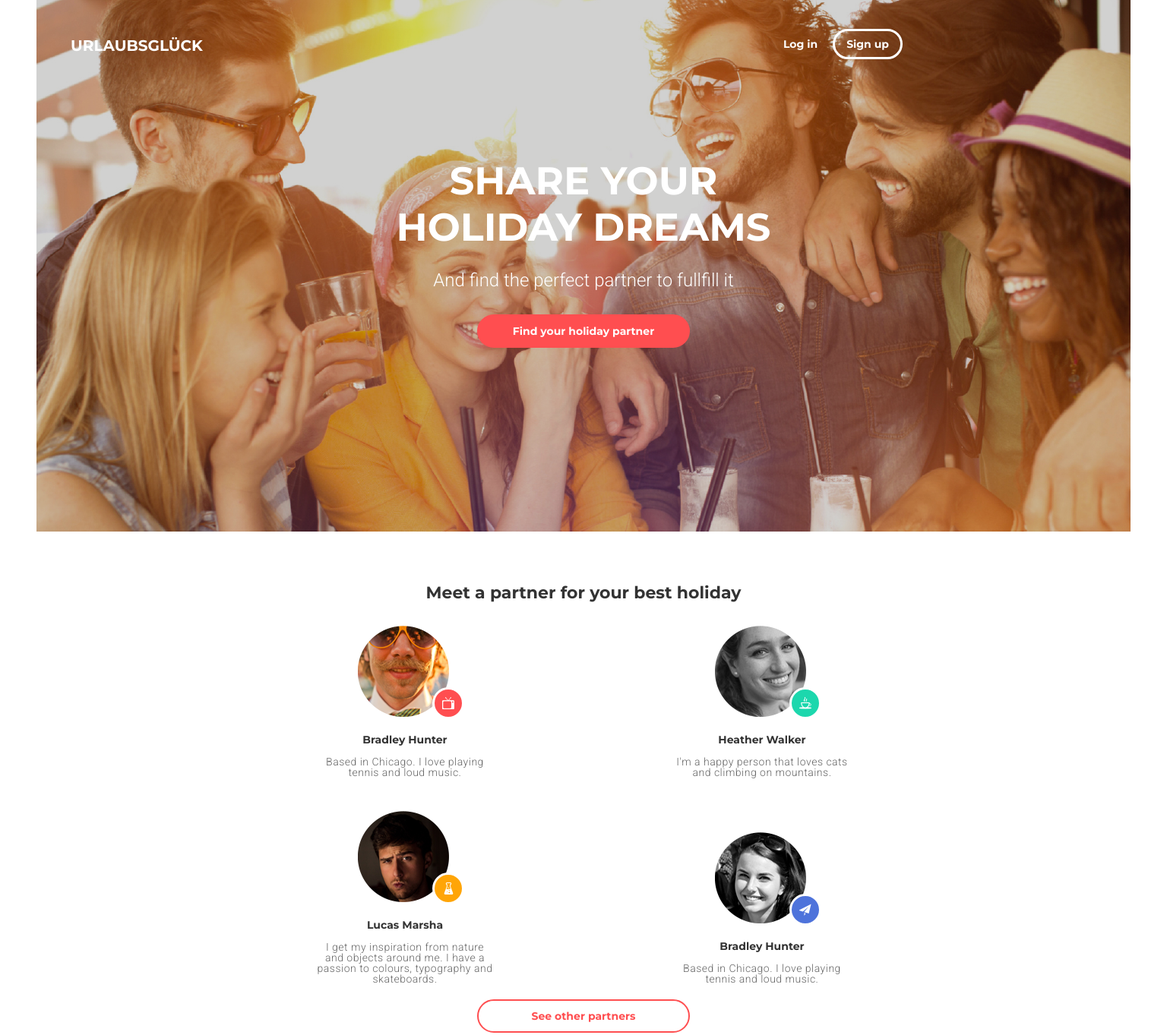
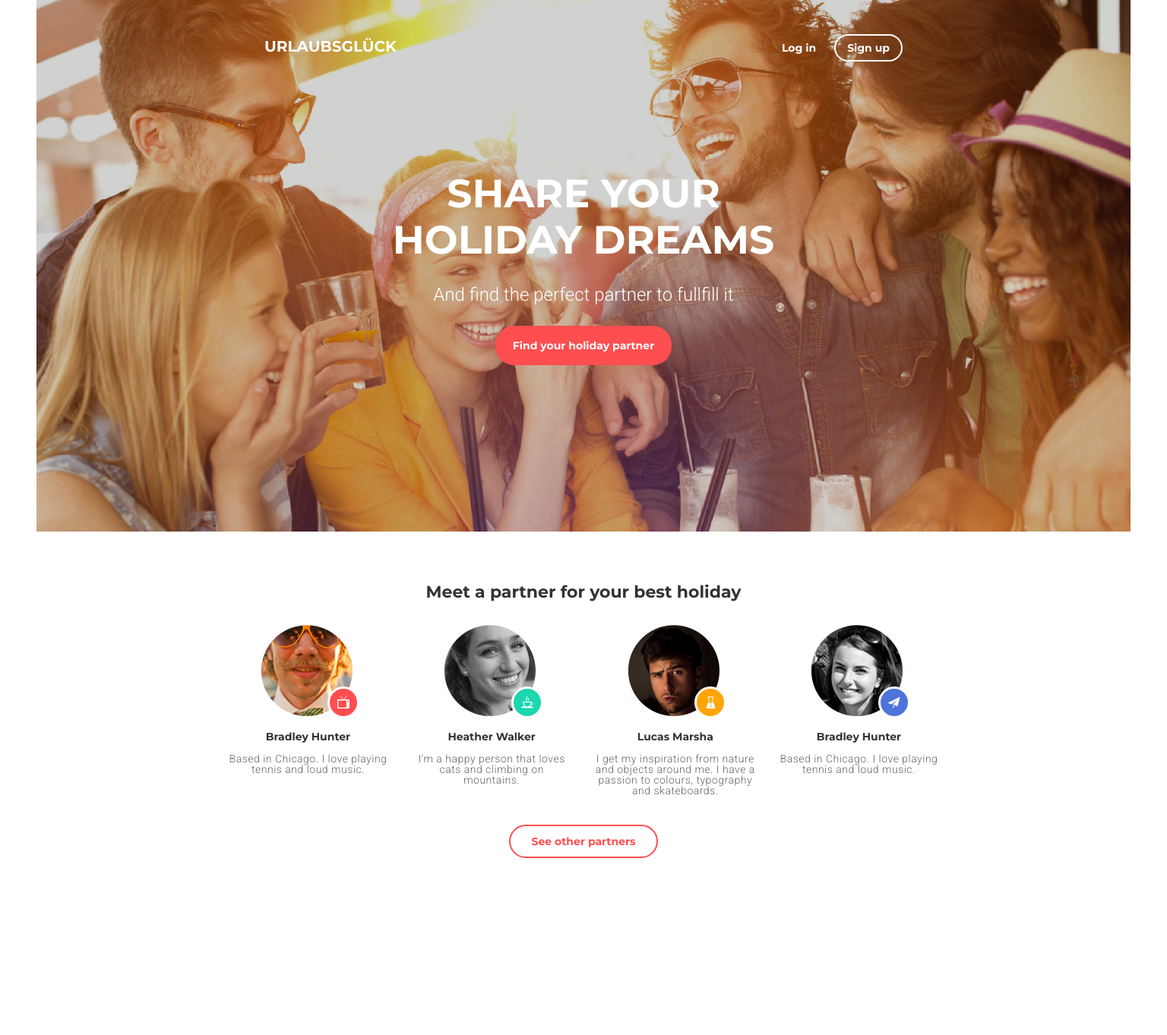
Before and after one commit to Laskarevskiy73/goit-fe-course, a plain HTML site: page module-08/index.html in a window 1536 px wide. Shown: the whole page at 76% size. After the commit the page ends 1170 px from the top, so only its background shows below. Drawn offline with Linux system fonts and the light colour scheme.

Commit message:
homework-08

```diff
--- a/module-08/css/desktop.css
+++ b/module-08/css/desktop.css
@@ -1,28 +1,66 @@
-@media (min-width: 1440px){
-   .wrapper{
+@media (min-width: 1462px) {
+    .wrapper {
         min-width: 1440px;
         margin: 0 auto;
     }
-
-   .head{
+    .head {
         background-image: url('../img/bg-desktop.png');
+        height: 700px;
+        margin-bottom: 69px;
     }
-
-   .nav{
+    .nav {
         display: flex;
-       justify-content: flex-end;
+        justify-content: space-between;
+        align-items: baseline;
+        width: 940px;
+        padding-top: 51px;
+    }
+    .wrap-button {
+        order: 2;
+    }
+    .wrap-logo {
+        padding-top: 0;
+        order: 1;
+    }
+    .wrap-cont {
         width: 940px;
     }
-
-   .box{
-       flex-basis: 220px;
+    h1 {
+        font-size: 52px;
+        padding: 0px 218px;
+        text-align: center;
+        line-height: 61px;
+        margin-bottom: 30px;
     }
-
-
-   .team{
+    .bottom-text {
+        font-size: 24px;
+        margin-bottom: 47px;
+    }
+    .link {
+        padding: 17px 23px;
+    }
+    .caption-3 {
+        margin-bottom: 32px;
+    }
+    .box-pink {
+        order: 1;
+    }
+    .box-orange {
+        order: 3;
+    }
+    .box-green {
+        order: 2;
+    }
+    .box-blue {
+        order: 4;
+    }
+    .team {
         display: flex;
         width: 940px;
         justify-content: space-between;
+        margin-bottom: 38px;
     }
-
+    .box:not(:nth-child(-n)) {
+        margin-bottom: 0;
     }
+}
--- a/module-08/css/style.css
+++ b/module-08/css/style.css
@@ -1,9 +1,5 @@
-/* @import 'tablet.css';
-@import 'desctop.css'; */
-
 .wrapper {
     width: 320px;
-    min-width: 320px;
     margin: 0 auto;
 }
 
@@ -15,16 +11,13 @@
     display: flex;
     flex-direction: column;
     align-items: center;
-    margin-bottom: 70px;
+    margin-bottom: 65px;
     background-position: center;
 }
 
 .nav {
-    display: flex;
-    justify-content: space-between;
-    align-items: center;
-    padding-top: 19px;
-    margin-bottom: 115px;
+    padding-top: 33px;
+    text-align: center;
 }
 
 .button {
@@ -36,14 +29,16 @@
     margin-right: 20px;
 }
 
-.button:last-child {
+.button:nth-child(2) {
+    padding: 7px 15px;
+    border: 2px solid #ffffff;
+    border-radius: 21px;
     margin-right: 0;
 }
 
-.button:last-child {
-    padding: 10px 15px;
-    border: 3px solid #ffffff;
-    border-radius: 21px;
+.wrap-logo {
+    padding-top: 130px;
+    margin-bottom: 30px;
 }
 
 .logo {
@@ -52,7 +47,10 @@
     color: #ffffff;
     font-weight: 700;
     font-size: 20px;
-    margin-bottom: 32px;
+}
+
+.wrap-cont {
+    text-align: center;
 }
 
 h1 {
@@ -72,13 +70,14 @@ h1 {
     font-size: 18px;
     color: #ffffff;
     text-align: center;
-    margin-bottom: 16px;
+    padding: 0px 50px;
+    margin-bottom: 33px;
 }
 
 .link {
     text-decoration: none;
     color: #ffffff;
-    padding: 15px 47px;
+    padding: 13px 47px;
     background-color: var(--main-color);
     border-radius: 25px;
     font-family: var(--main-font);
@@ -101,12 +100,9 @@ h1 {
     margin-bottom: 15px;
 }
 
-.team {
+.box {
     width: 215px;
-}
-
-.box {
-    margin-bottom: 20px;
+    margin-bottom: 28px;
 }
 
 .box:last-child {
@@ -114,11 +110,11 @@ h1 {
 }
 
 .team {
-    margin-bottom: 30px;
+    margin-bottom: 28px;
 }
 
 .box-img {
-    margin-bottom: 20px;
+    margin-bottom: 17px;
     text-align: center;
     position: relative;
 }
@@ -181,10 +177,10 @@ h1 {
     padding: 13px 70px;
     border: 2px solid var(--main-color);
     border-radius: 23px;
-    margin-bottom: 37px;
+    margin-bottom: 57px;
 }
 
-button{
+button {
     cursor: pointer;
     padding: 0;
     border: none;
--- a/module-08/css/tablet.css
+++ b/module-08/css/tablet.css
@@ -1,63 +1,83 @@
-@media (min-width: 768px) {
+@media (min-width: 791px) {
     .wrapper {
         min-width: 769px;
         margin: 0 auto;
     }
     .head {
-        position: relative;
         background-image: url('../img/bg-tablet.png');
         height: 700px;
     }
     .nav {
         display: flex;
-        justify-content: flex-end;
+        align-items: baseline;
+        justify-content: space-between;
         width: 100%;
-        padding-top: 38px;
-        margin-bottom: 130px;
+        padding-top: 51px;
+        margin-bottom: 153px;
     }
-    .button:last-child {
+    .wrap-button {
+        order: 2;
         margin-right: 50px;
     }
-    .logo{
-        position: absolute;
-        top: 50px;
-        left: 45px;
+    .wrap-logo {
+        order: 1;
+        padding-top: 0;
+        margin: 0;
+        margin-left: 50px;
     }
-    h1{
-        width: 500px;
+    .logo {
+        margin: 0;
+    }
+    h1 {
+        padding: 0px 137px;
         font-size: 51px;
         line-height: 61px;
         margin-bottom: 27px;
     }
-    .bottom-text{
+    .bottom-text {
         font-size: 24px;
-        width: 397px;
-        margin-bottom: 33px;
+        margin-bottom: 38px;
     }
-    .caption-3{
+    .link {
+        padding: 15px 25px;
+    }
+    .caption-3 {
         margin-bottom: 32px;
     }
-
-    .team{
-        width: 492px;
-        height: 492px;
+    .team {
+        width: 460px;
         display: flex;
-        flex-direction: column;
         flex-wrap: wrap;
-        align-items: center;
+        justify-content: space-between;
+        margin-bottom: 40px;
+    }
+    .box {
+        margin-bottom: 60px;
+    }
+    .box-pink {
+        order: 1;
+    }
+    .box-orange {
+        order: 3;
+    }
+    .box-green {
+        order: 2;
+    }
+    .box-blue {
+        order: 4;
+    }
+    .box:not(:nth-child(odd)) {
         margin-bottom: 0;
     }
-
-    .box{
-        width: 236px;
-    }
-
-    .wrap-text p{
+    .wrap-text p {
         letter-spacing: 0.5px;
         margin-bottom: 36px;
     }
-
-    .wrap-text p:last-child{
+    .wrap-text p:last-child {
         margin-bottom: 0;
     }
+    .bottom-link {
+        padding: 13px 28px;
+        margin-bottom: 40px;
+    }
 }
--- a/module-08/index.html
+++ b/module-08/index.html
@@ -19,19 +19,24 @@
     <div class="wrapper">
         <header class="head">
             <nav class="nav">
-                <a class="button" href="#">Log in</a>
-                <a class="button" href="#">Sign up</a>
+                <div class="wrap-button">
+                    <a class="button" href="#">Log in</a>
+                    <a class="button" href="#">Sign up</a>
+                </div>
+                <div class="wrap-logo">
+                    <a class="logo" href="#">URLAUBSGLÜCK</a>
+                </div>
             </nav>
-            <a class="logo" href="#">URLAUBSGLÜCK</a>
-            <h1>Share your holiday dreams</h1>
-            <p class="bottom-text">And find the perfect partner
-                 to fullfill it</p>
-            <a class="link" href="#">Find your holiday partner</a>
+            <div class="wrap-cont">
+                <h1>Share your holiday dreams</h1>
+                <p class="bottom-text">And find the perfect partner to fullfill it</p>
+                <a class="link" href="#">Find your holiday partner</a>
+            </div>
         </header>
         <section class="section-team">
             <h3 class="caption-3">Meet a partner for your best holiday</h3>
             <ul class="team">
-                <li class="box">
+                <li class="box box-pink">
                     <div class="box-img">
                         <img src="./img/human-1.png" alt="man-1">
                         <button>
@@ -42,11 +47,10 @@
                     </div>
                     <div class="wrap-text">
                         <h4>Bradley Hunter</h4>
-                        <p>Based in Chicago. I love playing
-                            <br>tennis and loud music.</p>
+                        <p>Based in Chicago. I love playing tennis and loud music.</p>
                     </div>
                 </li>
-                <li class="box">
+                <li class="box box-orange">
                     <div class="box-img">
                         <img src="./img/human-2.png" alt="man-2">
                         <button>
@@ -62,7 +66,7 @@
                         </p>
                     </div>
                 </li>
-                <li class="box">
+                <li class="box box-green">
                     <div class="box-img">
                         <img src="./img/human-3.png" alt="man-3">
                         <button>
@@ -76,7 +80,7 @@
                         <p>I'm a happy person that loves cats and climbing on mountains.</p>
                     </div>
                 </li>
-                <li class="box">
+                <li class="box box-blue">
                     <div class="box-img">
                         <img src="./img/human-4.png" alt="man-4">
                         <button>
@@ -87,8 +91,7 @@
                     </div>
                     <div class="wrap-text">
                         <h4>Bradley Hunter</h4>
-                        <p>Based in Chicago. I love playing
-                            <br>tennis and loud music.</p>
+                        <p>Based in Chicago. I love playing tennis and loud music.</p>
                     </div>
                 </li>
             </ul>
```
Also changed, not shown: grid-presentation/index.html (+11 -11 lines). Lines whose indentation alone changed are shown as unchanged.
